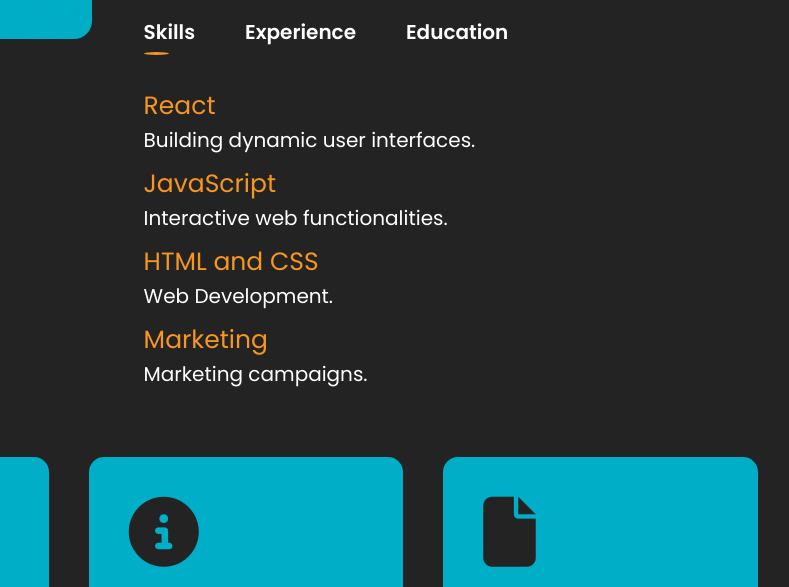
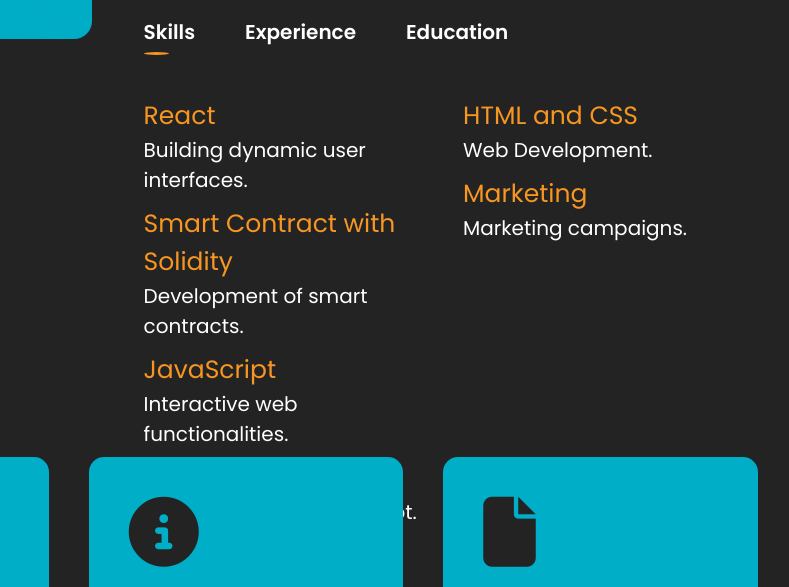
Before and after one commit to stampcodes/portfolio-website, a plain HTML site: page index.html in a window 1280 px wide. Shown: the part 1323-1910 px from the top of the page, 394-1183 px from the left. Drawn offline with nearby package versions, Linux system fonts and the light colour scheme.

Commit message:
aggiunte skills

```diff
--- a/index.html
+++ b/index.html
@@ -130,17 +130,30 @@
               <p class="tab-links" onclick="opentab('education')">Education</p>
             </div>
             <div class="tab-contents active-tab" id="skills">
-              <ul>
+              <div class="skills-columns">
+                <ul class="skills-column">
                   <li>
                     <span>React</span><br />Building dynamic user interfaces.
                   </li>
                   <li>
-                  <span>JavaScript</span><br />Interactive web functionalities.
+                    <span>Smart Contract with Solidity</span><br />Development
+                    of smart contracts.
                   </li>
+                  <li>
+                    <span>JavaScript</span><br />Interactive web
+                    functionalities.
+                  </li>
+                  <li>
+                    <span>TypeScript</span><br />Static typing for JavaScript.
+                  </li>
+                </ul>
+                <ul class="skills-column">
                   <li><span>HTML and CSS</span><br />Web Development.</li>
                   <li><span>Marketing</span><br />Marketing campaigns.</li>
                 </ul>
               </div>
+            </div>
+
             <div class="tab-contents" id="experience">
               <ul>
                 <li>
--- a/scss/_about.scss
+++ b/scss/_about.scss
@@ -98,3 +98,14 @@
 .spaced-paragraph {
   margin-bottom: 10px;
 }
+
+.skills-columns {
+  display: flex;
+  flex-wrap: wrap;
+  justify-content: space-between;
+}
+
+.skills-column {
+  flex: 0 0 48%; /* Imposta la larghezza delle colonne per distribuire meglio lo spazio */
+  box-sizing: border-box;
+}
```
Also changed, not shown: css/style.css. Lines whose indentation alone changed are shown as unchanged.
